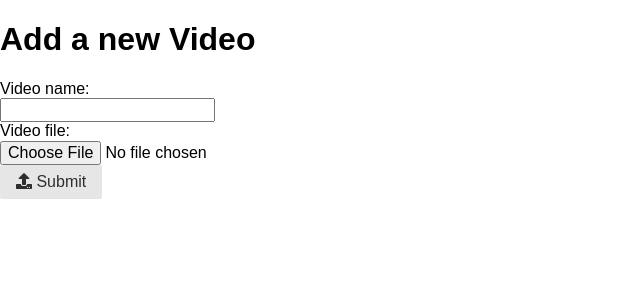
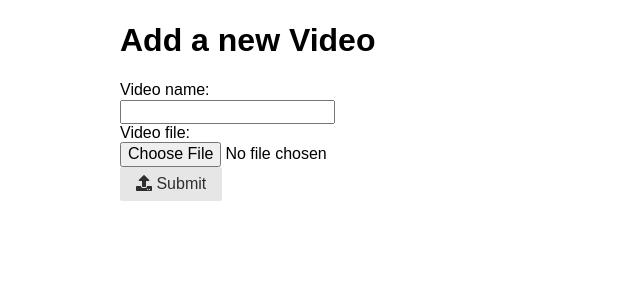
Before and after one commit to NavinF/NodeVid.com, a Django app: page /upload/ in a window 1280 px wide. Shown: the top 300 px of the page, without its empty margins (0-640 px from the left). Run offline with Django 3.2, Linux system fonts and the light colour scheme; some libraries are stand-ins or nearby versions.

Commit message:
Add some lipstick to this pig

```diff
--- a/website/uploadfileapp/templates/uploadfileapp/base.html
+++ b/website/uploadfileapp/templates/uploadfileapp/base.html
@@ -9,6 +9,20 @@
           integrity="sha384-b92sF+wDNTHrfEtRaYo+EpcA8FUyHOSXrdxKc9XB9kaaX1rSQAgMevW6cYeE5Bdv" crossorigin="anonymous">
     <link rel="stylesheet" href="https://use.fontawesome.com/releases/v5.0.12/css/all.css"
           integrity="sha384-G0fIWCsCzJIMAVNQPfjH08cyYaUtMwjJwqiRKxxE/rx96Uroj1BtIQ6MLJuheaO9" crossorigin="anonymous">
+    <style>
+        body{
+            margin:1em auto;
+            max-width:65em;
+        }
+        h1,h2,h3 {
+            line-height:1.2;
+        }
+        @media print{
+            body{
+                max-width:none
+            }
+        }
+    </style>
 </head>
 <body>
 {% block content %}{% endblock %}
```
